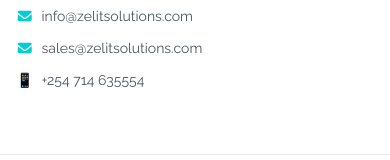
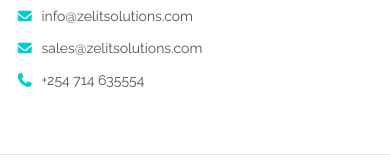
Before and after one commit to Damarice/zelitsolutions, a Next.js app: page / in a window 390 px wide. Shown: the part 6247-6407 px from the top of the page. Built offline with nearby package versions, Linux system fonts and the light colour scheme.

Commit message:
Replace phone emoji with Font Awesome phone icon in footer

```diff
--- a/components/Footer.tsx
+++ b/components/Footer.tsx
@@ -1,7 +1,7 @@
 import Link from 'next/link'
 import Image from 'next/image'
 import { FontAwesomeIcon } from '@fortawesome/react-fontawesome'
-import { faEnvelope } from '@fortawesome/free-solid-svg-icons'
+import { faEnvelope, faPhone } from '@fortawesome/free-solid-svg-icons'
 import { faFacebook, faTwitter, faLinkedin, faInstagram } from '@fortawesome/free-brands-svg-icons'
 
 export default function Footer() {
@@ -81,7 +81,7 @@
                 sales@zelitsolutions.com
               </li>
               <li className="flex items-center gap-2">
-                <span className="text-[#00CED1]">📱</span>
+                <FontAwesomeIcon icon={faPhone} className="text-[#00CED1]" />
                 +254 714 635554
               </li>
             </ul>
```
